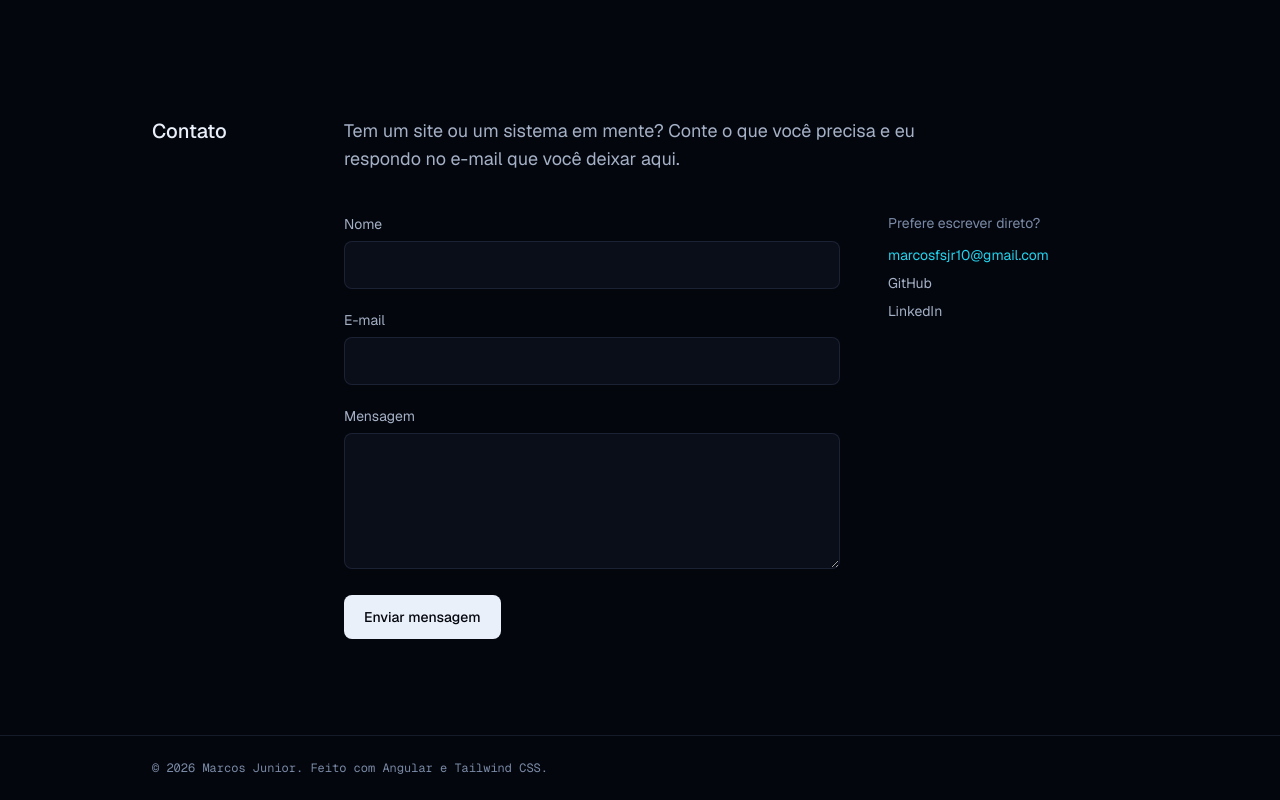
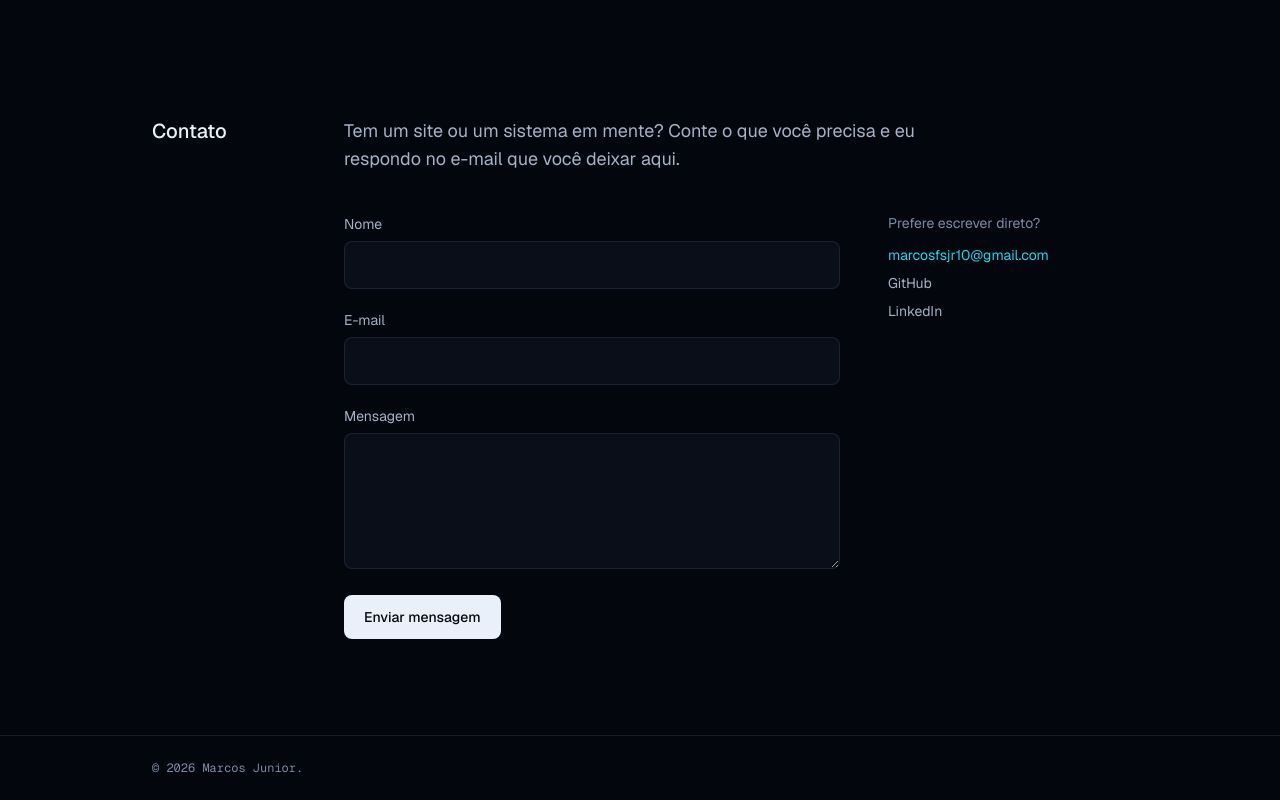
Before and after one commit to m4rcosJr/Portfolio, an Angular app: page / in a window 1280 px wide. Shown: the part 3332-4132 px from the top of the page. Built offline with nearby package versions, Linux system fonts and the light colour scheme.

Commit message:
fix: Correção do footer.

```diff
--- a/src/app/components/contato/contato.html
+++ b/src/app/components/contato/contato.html
@@ -98,5 +98,5 @@
 </section>
 
 <footer class="border-t border-line py-6">
-  <p class="mx-auto max-w-5xl px-6 font-mono text-xs text-ink-3">© 2026 Marcos Junior. Feito com Angular e Tailwind CSS.</p>
+  <p class="mx-auto max-w-5xl px-6 font-mono text-xs text-ink-3">© 2026 Marcos Junior.</p>
 </footer>
```
